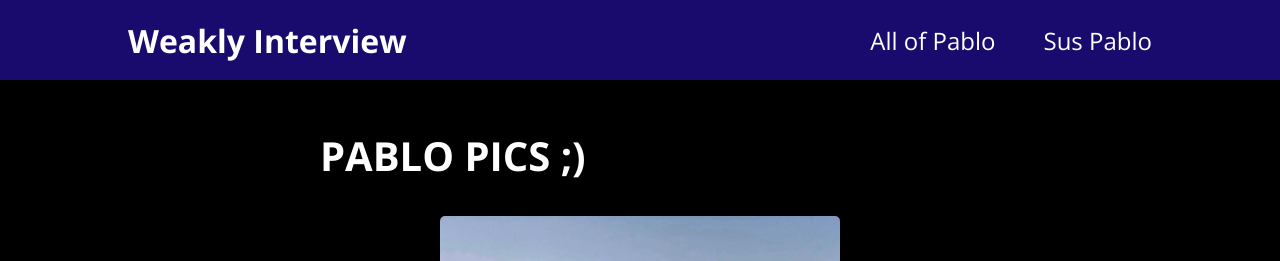
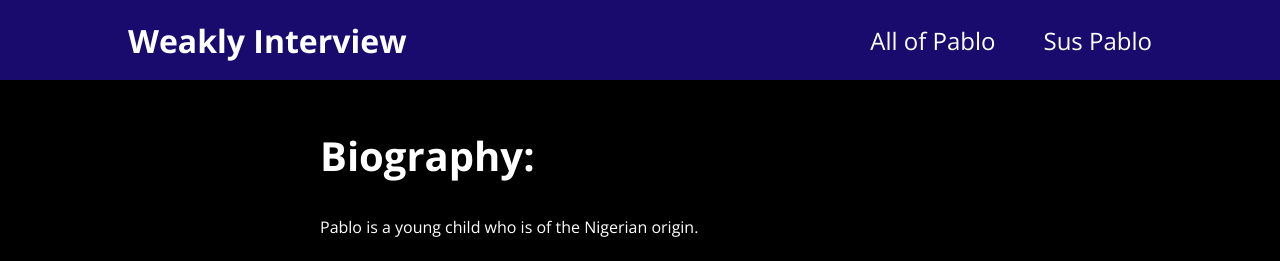
Before and after one commit to Lucgnl/pablo-app, a React (Create React App) app: page /all in a window 1280 px wide. Shown: the top 261 px of the page. Built offline with nearby package versions, Linux system fonts and the light colour scheme.

Commit message:
Added biography

```diff
--- a/src/pages/AllPablo.js
+++ b/src/pages/AllPablo.js
@@ -4,6 +4,10 @@ function AllPablo()
 {
     return (
         <section>
+            <h1>
+                Biography:
+            </h1>
+            <p>Pablo is a young child who is of the Nigerian origin.</p>
             <h1>
                 PABLO PICS ;)
             </h1>
```
